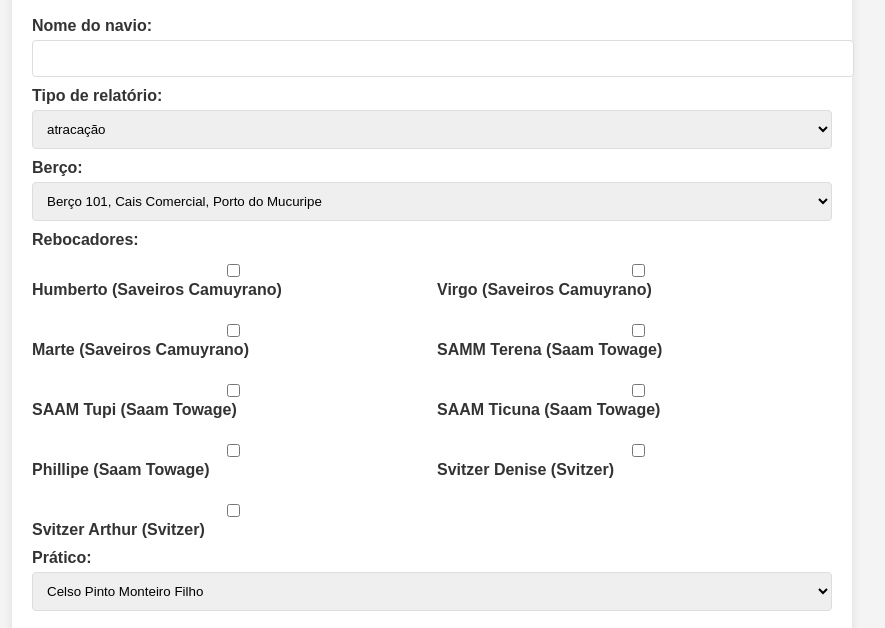
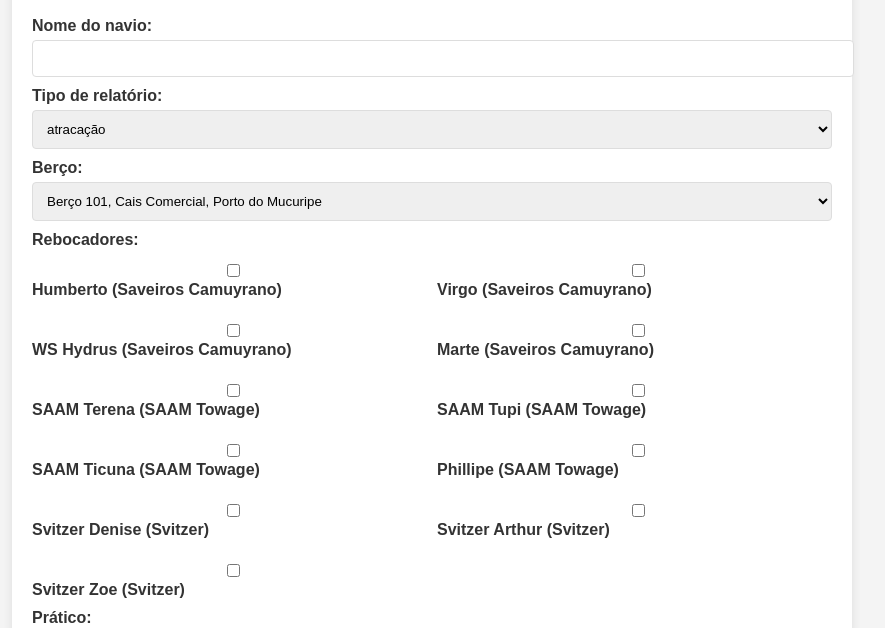
Before and after one commit to daviribeiro2/site-gambiarra20, a plain HTML site: page index.html in a window 1280 px wide. Shown: the part 151-779 px from the top of the page, without its empty margins (208-1093 px from the left). Drawn offline with Linux system fonts and the light colour scheme.

Commit message:
Update index.html

```diff
--- a/index.html
+++ b/index.html
@@ -107,14 +107,16 @@
             <label>Rebocadores:</label>
             <div class="checkbox-group">
                 <label><input type="checkbox" class="tugs" value="Humberto (Saveiros Camuyrano)"> Humberto (Saveiros Camuyrano)</label>
-                <label><input type="checkbox" class="tugs" value="Virgo (Saveiros Camuyrano)"> Virgo (Saveiros Camuyrano)</label>
+                <label><input type="checkbox" class="tugs" value="WS Virgo (Saveiros Camuyrano)"> Virgo (Saveiros Camuyrano)</label>
+                <label><input type="checkbox" class="tugs" value="WS Hydrus (Saveiros Camuyrano)"> WS Hydrus (Saveiros Camuyrano)</label>
                 <label><input type="checkbox" class="tugs" value="Marte (Saveiros Camuyrano)"> Marte (Saveiros Camuyrano)</label>
-                <label><input type="checkbox" class="tugs" value="SAAM Terena (SAAM Towage)"> SAMM Terena (Saam Towage)</label>
-                <label><input type="checkbox" class="tugs" value="SAAM Tupi (SAAM Towage)"> SAAM Tupi (Saam Towage)</label>
-                <label><input type="checkbox" class="tugs" value="SAAM Ticuna (SAAM Towage)"> SAAM Ticuna (Saam Towage)</label>
-                <label><input type="checkbox" class="tugs" value="Phillipe (SAAM Towage)"> Phillipe (Saam Towage)</label>
+                <label><input type="checkbox" class="tugs" value="SAAM Terena (SAAM Towage)"> SAAM Terena (SAAM Towage)</label>
+                <label><input type="checkbox" class="tugs" value="SAAM Tupi (SAAM Towage)"> SAAM Tupi (SAAM Towage)</label>
+                <label><input type="checkbox" class="tugs" value="SAAM Ticuna (SAAM Towage)"> SAAM Ticuna (SAAM Towage)</label>
+                <label><input type="checkbox" class="tugs" value="Phillipe (SAAM Towage)"> Phillipe (SAAM Towage)</label>
                 <label><input type="checkbox" class="tugs" value="Svitzer Denise (Svitzer)"> Svitzer Denise (Svitzer)</label>
                 <label><input type="checkbox" class="tugs" value="Svitzer Arthur (Svitzer)"> Svitzer Arthur (Svitzer)</label>
+                <label><input type="checkbox" class="tugs" value="Svitzer Zoe (Svitzer)"> Svitzer Zoe (Svitzer)</label>
             </div>
 
             <label for="pilot">Prático:</label>
@@ -209,7 +211,7 @@
                 `${new Date().toLocaleDateString("pt-BR", { weekday: "long", year: "numeric", month: "long", day: "numeric" })
                     .replace(/^./, (match) => match.toUpperCase())}\n` +
                 `${berth}\n\n` +
-                `*Rebocadores:* | _Tugs_\n${tugs || "Nenhum rebocador selecionado"}\n\n` +
+                `*Rebocadores* | _Tugs_*:*\n${tugs || "Nenhum rebocador selecionado"}\n\n` +
                 `*Prático* | _Pilot_*:*\n${pilot}\n\n` +
                 `*Timesheet de Manobra:*\n` +
                 `*Prático a bordo* | _Pilot on board_*:* ${pilotOnBoard}\n` +
```
